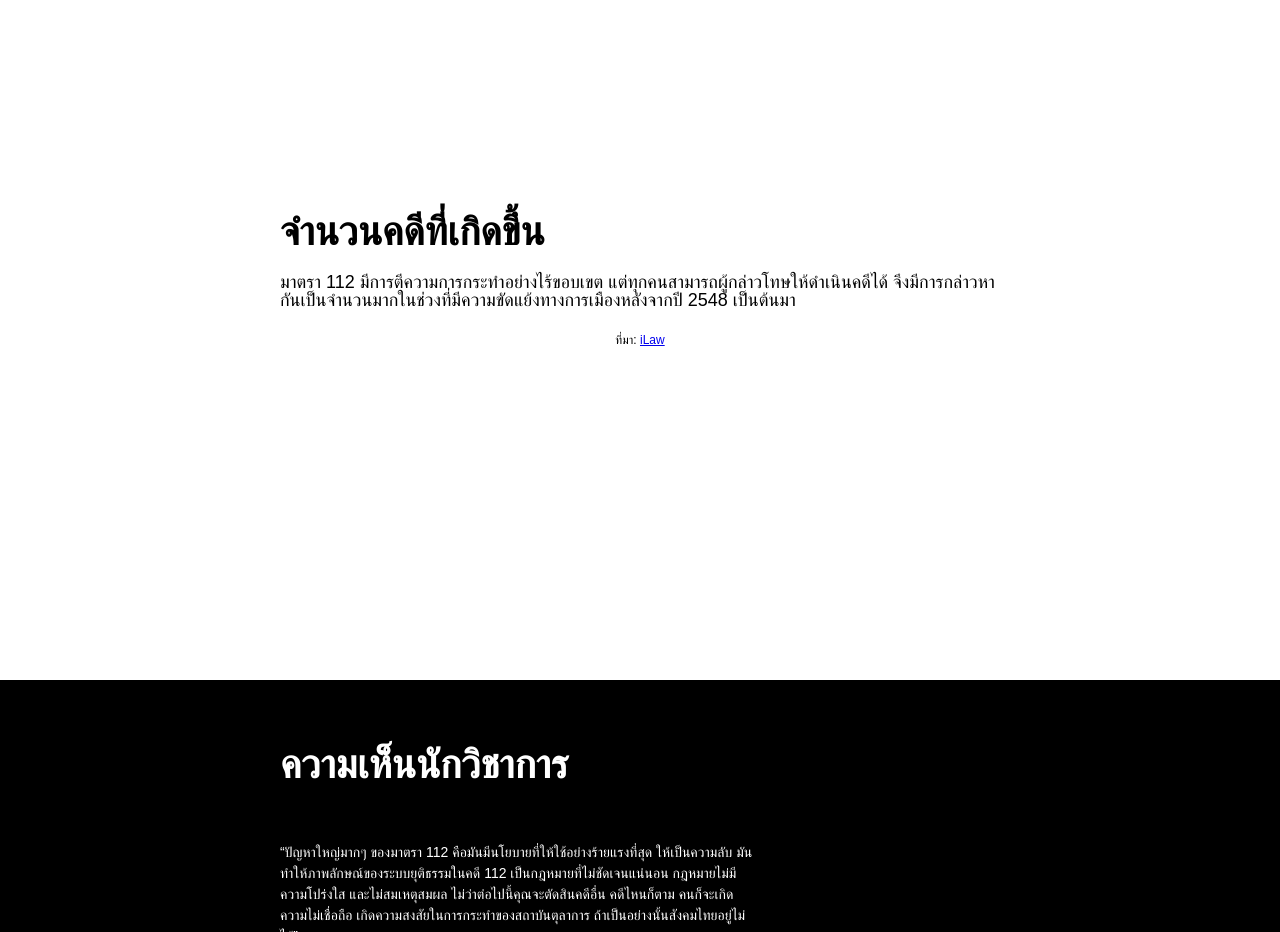
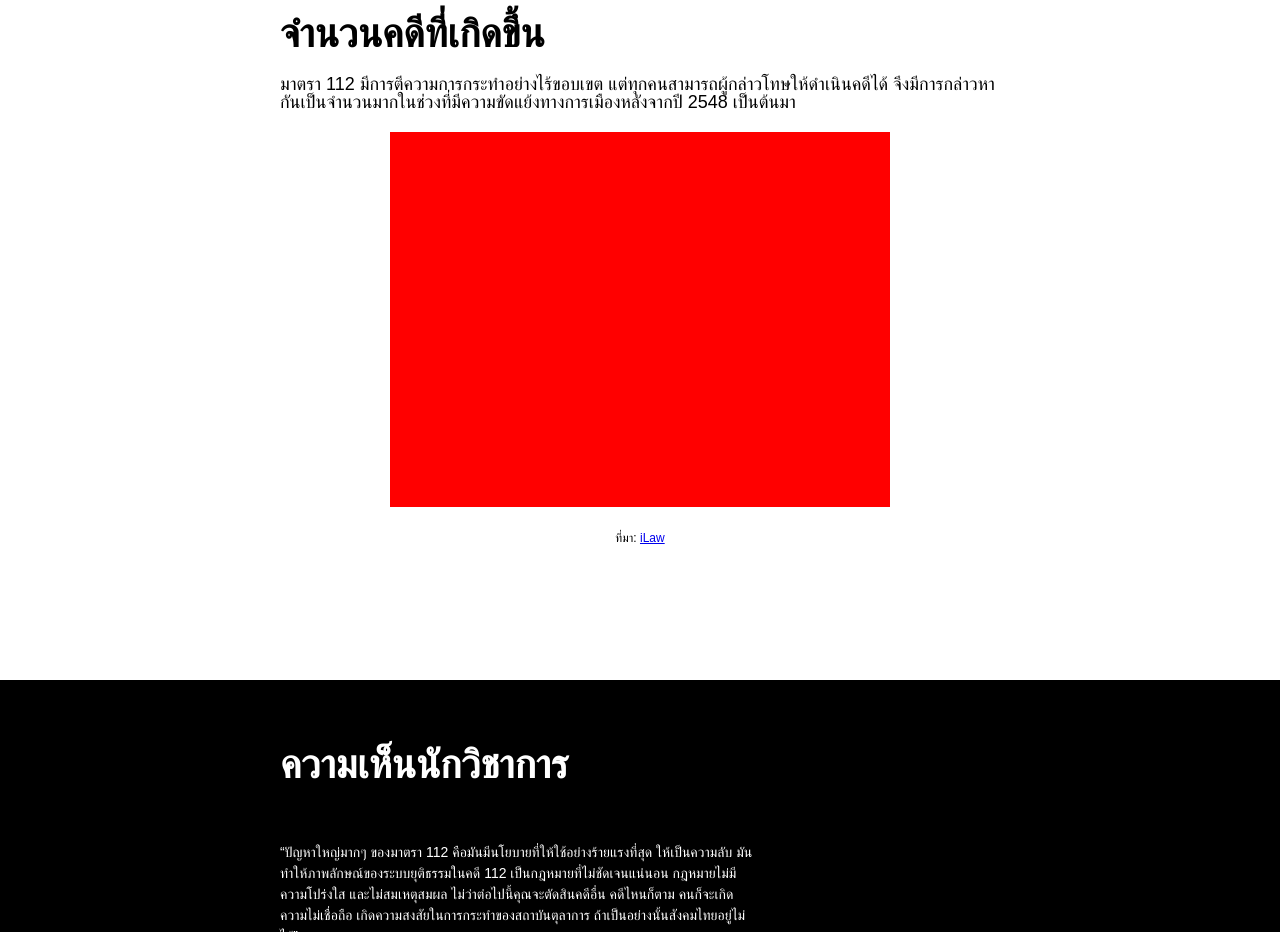
Before and after one commit to featherflare/PU-Dev-Challenge, a React (Vite) app: page / in a window 1280 px wide. Shown: the part 920-1852 px from the top of the page. Built offline with nearby package versions, Linux system fonts and the light colour scheme.

Commit message:
Add : chart

```diff
--- a/src/App.css
+++ b/src/App.css
@@ -46,6 +46,16 @@ body {
 .margin2 {
   margin: auto;
   width: clamp(240px, 90vw, 480px);
+}
+
+.margin3 {
+  margin: auto;
+  width: clamp(240px, 90vw, 500px);
+}
+
+.aspect4-3 {
+  aspect-ratio: 4/3;
+  background-color: red;
 }
 
 .header {
--- a/src/components/Cases.tsx
+++ b/src/components/Cases.tsx
@@ -9,7 +9,7 @@ export default function Cases() {
           จึงมีการกล่าวหากันเป็นจำนวนมากในช่วงที่มีความขัดแย้งทางการเมืองหลังจากปี
           2548 เป็นต้นมา
         </div>
-        <div></div>
+        <div className='margin3 aspect4-3 padding2'></div>
         <div className='IBM body2 center'>
           ที่มา:{' '}
           <span>
```
